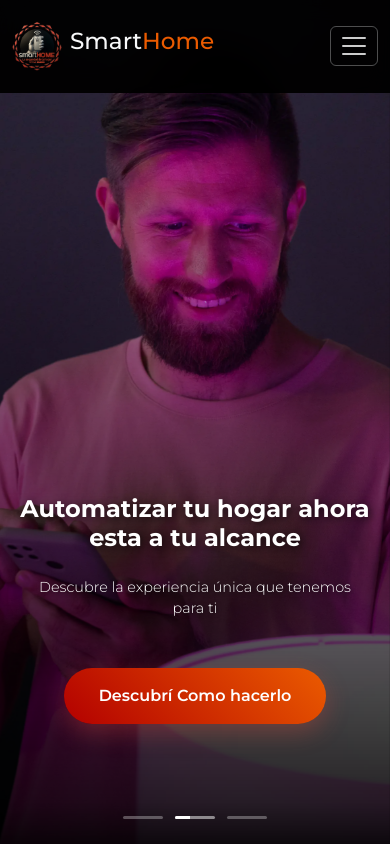
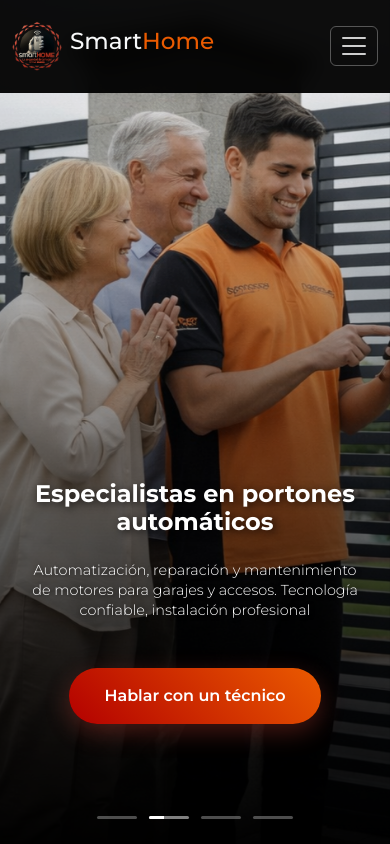
Before and after one commit to Mausach/SmarthHome, a React (Vite) app: page /#/ in a window 390 px wide. Shown: the top 844 px of the page. Built offline with nearby package versions, Linux system fonts and the light colour scheme.

Commit message:
correcciones automatizacion_demo

```diff
--- a/src/pages/Home/Componentes/Hero_Section.css
+++ b/src/pages/Home/Componentes/Hero_Section.css
@@ -1,3 +1,5 @@
+/* CSS OPTIMIZADO - CONTENIDO INFERIOR EN MOBILE */
+
 /* CSS OPTIMIZADO - CONTENIDO INFERIOR EN MOBILE */
 
 .hero-section {
@@ -44,6 +46,21 @@
 
 .carousel-image.image-center {
   object-position: center;
+}
+
+.carousel-image.image-left {
+  object-position: left center;
+}
+
+/* CLASES ESPECÍFICAS POR SLIDE */
+/* Slide 2 (ilus4 - portones): alineación a la izquierda en responsive */
+.slide-2.image-left {
+  object-position: 25% center;
+}
+
+/* Slide 3 (ilus3 - cámara): mantiene alineación derecha */
+.slide-3.image-right {
+  object-position: 75% center;
 }
 
 .carousel-overlay {
@@ -110,6 +127,18 @@
   max-width: 500px;
   margin-bottom: 2rem;
   color: #ffffff;
+}
+
+/* AJUSTE ESPECIAL PARA SUBTÍTULOS EN SLIDES 2 Y 4 */
+.hero-subtitle.subtitle-adjusted {
+  /* Asegura que el subtítulo esté alineado con el título */
+  margin-top: -0.5rem; /* Compensa espacio extra */
+  line-height: 1.4;
+}
+
+/* Para texto a la derecha (slides 2 y 4 en desktop) */
+.text-right .hero-subtitle.subtitle-adjusted {
+  margin-left: auto;
 }
 
 /* Botón */
@@ -218,14 +247,19 @@
 
 /* ========== RESPONSIVE ========== */
 
-/* ... (todo el CSS anterior se mantiene igual hasta las media queries) ... */
-
-/* ========== RESPONSIVE ========== */
-
 /* Tablets (769px - 1024px) */
 @media (max-width: 1024px) {
   .carousel-image.image-right {
     object-position: 70% center;
+  }
+
+  .carousel-image.image-left {
+    object-position: 30% center;
+  }
+
+  /* Ajuste específico para slide 2 en tablet */
+  .slide-2.image-left {
+    object-position: 20% center;
   }
 
   .carousel-overlay {
@@ -245,6 +279,11 @@
     font-size: 1.1rem;
   }
 
+  /* Ajuste de subtítulos en tablet */
+  .hero-subtitle.subtitle-adjusted {
+    margin-top: -0.3rem;
+  }
+
   .responsive-content-col {
     text-align: center;
   }
@@ -259,6 +298,15 @@
 @media (max-width: 768px) {
   .carousel-image.image-right {
     object-position: 80% center;
+  }
+
+  .carousel-image.image-left {
+    object-position: 25% center;
+  }
+
+  /* AJUSTE ESPECIAL: Slide 2 (ilus4) se alinea a la izquierda en móvil */
+  .slide-2.image-left {
+    object-position: 15% center !important;
   }
 
   .carousel-overlay {
@@ -277,7 +325,6 @@
     flex-direction: column;
     justify-content: flex-end;
     padding-bottom: 140px;
-    /* AUMENTADO de 100px a 140px */
   }
 
   .hero-title {
@@ -295,6 +342,12 @@
     margin-right: auto;
   }
 
+  /* En móvil, los subtítulos ajustados necesitan menos margen */
+  .hero-subtitle.subtitle-adjusted {
+    margin-top: -0.2rem;
+    margin-bottom: 1.3rem;
+  }
+
   .cta-button {
     padding: 12px 30px;
     font-size: 1rem;
@@ -303,7 +356,6 @@
   /* SUBIMOS LOS INDICADORES también */
   .custom-indicators {
     bottom: 30px;
-    /* AUMENTADO de 20px a 30px */
   }
 
   .custom-control {
@@ -315,6 +367,15 @@
 @media (max-width: 576px) {
   .carousel-image.image-right {
     object-position: 85% center;
+  }
+
+  .carousel-image.image-left {
+    object-position: 20% center;
+  }
+
+  /* AJUSTE ESPECIAL: Slide 2 en móvil pequeño */
+  .slide-2.image-left {
+    object-position: 10% center !important;
   }
 
   .carousel-overlay {
@@ -330,7 +391,6 @@
   /* SUBIMOS EL CONTENIDO: más padding-bottom */
   .hero-overlay .container {
     padding-bottom: 120px;
-    /* AUMENTADO de 80px a 120px */
   }
 
   .hero-title {
@@ -343,6 +403,11 @@
     margin-bottom: 1.2rem;
   }
 
+  .hero-subtitle.subtitle-adjusted {
+    margin-top: -0.1rem;
+    margin-bottom: 1.1rem;
+  }
+
   .cta-button {
     padding: 10px 25px;
     font-size: 0.95rem;
@@ -351,7 +416,6 @@
   /* SUBIMOS LOS INDICADORES también */
   .custom-indicators {
     bottom: 25px;
-    /* AUMENTADO de 15px a 25px */
   }
 
   .custom-indicator {
@@ -366,10 +430,17 @@
     object-position: 75% center;
   }
 
+  .carousel-image.image-left {
+    object-position: 25% center;
+  }
+
+  .slide-2.image-left {
+    object-position: 20% center;
+  }
+
   /* SUBIMOS EL CONTENIDO */
   .hero-overlay .container {
     padding-bottom: 80px;
-    /* AUMENTADO de 60px a 80px */
   }
 
   .hero-title {
@@ -380,6 +451,10 @@
     font-size: 0.85rem;
   }
 
+  .hero-subtitle.subtitle-adjusted {
+    margin-top: -0.1rem;
+  }
+
   .cta-button {
     padding: 8px 20px;
     font-size: 0.9rem;
@@ -388,7 +463,6 @@
   /* SUBIMOS LOS INDICADORES */
   .custom-indicators {
     bottom: 20px;
-    /* AUMENTADO de 10px a 20px */
   }
 }
 
@@ -398,6 +472,11 @@
     padding-bottom: 70px;
   }
 
+  .hero-subtitle.subtitle-adjusted {
+    margin-top: 0;
+    margin-bottom: 1rem;
+  }
+
   .custom-indicators {
     bottom: 15px;
   }
--- a/src/pages/Home/Componentes/Hero_seccion.jsx
+++ b/src/pages/Home/Componentes/Hero_seccion.jsx
@@ -4,6 +4,7 @@ import { Container, Row, Col, Button, Carousel } from 'react-bootstrap';
 import ilus from '../../../assets/cerradura-pro.webp';
 import ilus3 from '../../../assets/cam_hero.png';
 import ilus2 from '../../../assets/luz-feliz.webp';
+import ilus4 from '../../../assets/porton.png';
 import Navbarsh from './Navbar';
 import "./Hero_Section.css";
 
@@ -19,32 +20,49 @@ const HeroSection = () => {
   // Configuración de imágenes con contenido y posición específica
   const imageConfig = [
     {
+      id: 1,
       src: ilus,
       alt: 'Control desde celular - Panel inteligente al alcance de la mano',
       title: "Controlá todo desde tu celular y viví con la tranquilidad que merecés",
       subtitle: "Un panel, infinitas posibilidades Control inteligente al alcance de la mano",
       ctaText: "Contáctanos...",
       textPosition: 'left',
-      responsiveObjectPosition: 'right'
+      responsiveObjectPosition: 'right',
+      subtitleAlignment: 'normal' // default
     },
     {
-      src: ilus2,
-      alt: 'Automatización del hogar - Experiencia única de domótica',
-      title: "Automatizar tu hogar ahora esta a tu alcance ",
-      subtitle: "Descubre la experiencia única que tenemos para ti ",
-      ctaText: "Descubrí Como hacerlo",
+      id: 2,
+      src: ilus4,
+      alt: 'Portones automáticos - Especialistas en automatización de garajes y accesos',
+      title: "Especialistas en portones automáticos",
+      subtitle: "Automatización, reparación y mantenimiento de motores para garajes y accesos. Tecnología confiable, instalación profesional",
+      ctaText: "Hablar con un técnico",
       textPosition: 'right',
-      responsiveObjectPosition: 'center'
+      responsiveObjectPosition: 'left', // CAMBIADO: ahora se alinea a la izquierda en responsive
+      subtitleAlignment: 'adjusted' // Ajuste especial para alineación
     },
     {
+      id: 3,
       src: ilus3,
       alt: 'Hogar seguro y moderno - Instalación profesional en Santiago del Estero',
       title: "Transformo tu casa en un hogar más seguro, moderno y cómodo",
-      subtitle: " Instalación profesional, garantía real y soporte personalizado en Santiago del Estero.",
+      subtitle: "Instalación profesional, garantía real y soporte personalizado en Santiago del Estero.",
       ctaText: "Más informacion...",
       textPosition: 'left',
-      responsiveObjectPosition: 'right'
-    }
+      responsiveObjectPosition: 'right',
+      subtitleAlignment: 'normal'
+    },
+    {
+      id: 4,
+      src: ilus2,
+      alt: 'Automatización del hogar - Experiencia única de domótica',
+      title: "Automatizar tu hogar ahora esta a tu alcance",
+      subtitle: "Descubre la experiencia única que tenemos para ti",
+      ctaText: "Descubrí Como hacerlo",
+      textPosition: 'right',
+      responsiveObjectPosition: 'center',
+      subtitleAlignment: 'adjusted' // Ajuste especial para alineación
+    },
   ];
 
   // Efecto para manejar el resize de ventana
@@ -105,11 +123,19 @@ const HeroSection = () => {
 
   // Obtener clase CSS específica para la posición de la imagen actual
   const getImagePositionClass = () => {
-    return currentConfig.responsiveObjectPosition === 'center'
+    const baseClass = currentConfig.responsiveObjectPosition === 'center'
       ? 'image-center'
       : currentConfig.responsiveObjectPosition === 'right'
         ? 'image-right'
         : 'image-left';
+
+    // Agregar clase específica por slide para control fino
+    return `${baseClass} slide-${currentConfig.id}`;
+  };
+
+  // Clase especial para alinear subtítulos en slides 2 y 4
+  const getSubtitleAlignmentClass = () => {
+    return currentConfig.subtitleAlignment === 'adjusted' ? 'subtitle-adjusted' : '';
   };
 
   // NUEVA FUNCIÓN: Determinar alineación vertical según tamaño de pantalla
@@ -133,7 +159,7 @@ const HeroSection = () => {
         aria-label="Carrusel de imágenes"
       >
         {imageConfig.map((image, idx) => (
-          <Carousel.Item key={idx}>
+          <Carousel.Item key={image.id}>
             <div className="carousel-image-container">
               <img
                 className={`carousel-image ${getImagePositionClass()}`}
@@ -154,7 +180,6 @@ const HeroSection = () => {
 
       <div ref={overlayRef} className="hero-overlay">
         <Container className="h-100">
-          {/* CAMBIO AQUÍ: Usar getVerticalAlignmentClass() */}
           <Row className={`h-100 ${getVerticalAlignmentClass()}`}>
             <Col
               lg={8}
@@ -164,7 +189,7 @@ const HeroSection = () => {
               <h1 ref={titleRef} className="hero-title display-3 fw-bold mb-4">
                 {currentConfig.title}
               </h1>
-              <p ref={subtitleRef} className="hero-subtitle lead mb-5">
+              <p ref={subtitleRef} className={`hero-subtitle lead mb-5 ${getSubtitleAlignmentClass()}`}>
                 {currentConfig.subtitle}
               </p>
               <div ref={ctaRef} className="responsive-cta-container">
@@ -184,12 +209,12 @@ const HeroSection = () => {
       </div>
 
       <div className="custom-indicators" role="tablist" aria-label="Slides del carrusel">
-        {imageConfig.map((_, idx) => (
+        {imageConfig.map((image, idx) => (
           <button
-            key={idx}
+            key={image.id}
             className={`custom-indicator ${index === idx ? 'active' : ''}`}
             onClick={() => handleSelect(idx)}
-            aria-label={`Ir a slide ${idx + 1}`}
+            aria-label={`Ir a slide ${idx + 1}: ${image.title.substring(0, 30)}...`}
             aria-selected={index === idx}
             role="tab"
             tabIndex={0}
@@ -206,7 +231,7 @@ const HeroSection = () => {
         aria-controls="carousel-content"
       >
         <svg width="24" height="24" viewBox="0 0 24 24" fill="none" aria-hidden="true">
-          <path d="M15 18L9 12L15 6" stroke="currentColor" strokeWidth="2" strokeLinecap="round" strokeLinejoin="round"/>
+          <path d="M15 18L9 12L15 6" stroke="currentColor" strokeWidth="2" strokeLinecap="round" strokeLinejoin="round" />
         </svg>
       </button>
       <button
@@ -216,7 +241,7 @@ const HeroSection = () => {
         aria-controls="carousel-content"
       >
         <svg width="24" height="24" viewBox="0 0 24 24" fill="none" aria-hidden="true">
-          <path d="M9 18L15 12L9 6" stroke="currentColor" strokeWidth="2" strokeLinecap="round" strokeLinejoin="round"/>
+          <path d="M9 18L15 12L9 6" stroke="currentColor" strokeWidth="2" strokeLinecap="round" strokeLinejoin="round" />
         </svg>
       </button>
     </section>
--- a/src/pages/Home/Componentes/Packs.jsx
+++ b/src/pages/Home/Componentes/Packs.jsx
@@ -7,7 +7,7 @@ import "./Packs.css"
 import portonImg from '../../../assets/porton3.png';
 import seguridadImg from '../../../assets/cam3.png';
 import comodidadImg from '../../../assets/ceradur2.png';
-import smartImg from '../../../assets/panel2.png';
+import smartImg from '../../../assets/artef.png';
 
 gsap.registerPlugin(ScrollTrigger);
 
```
Also changed, not shown: src/pages/Home/Componentes/Servicios_Productos.jsx (+30 -14 lines), src/assets/reparando.png (added), 1 other file (tests, documents, lock files or other folders). Lines whose indentation alone changed are shown as unchanged.
